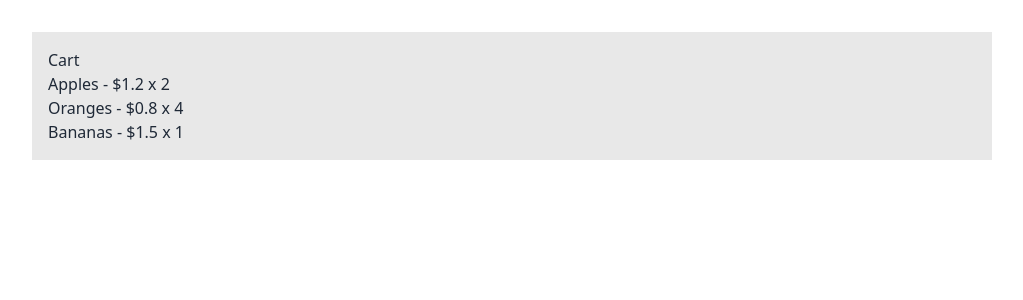
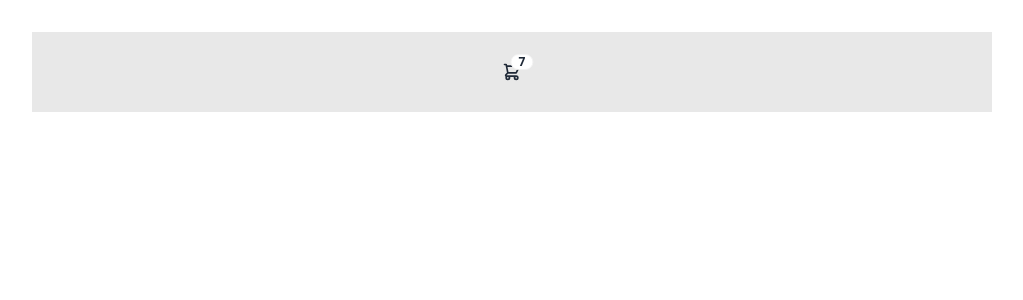
Before and after one commit to bartspreij/GroceryStore, a React (Vite) app in the folder frontend/: page / in a window 1280 px wide. Shown: the top 300 px of the page, without its empty margins (128-1151 px from the left). Built offline with nearby package versions, Linux system fonts and the light colour scheme.

Commit message:
Implemented cart in localStorage in the CartDropdown Navbar component

```diff
--- a/frontend/package.json
+++ b/frontend/package.json
@@ -13,6 +13,7 @@
     "axios": "^1.6.5",
     "react": "^18.2.0",
     "react-dom": "^18.2.0",
+    "react-icons": "^5.0.1",
     "react-router-dom": "^6.21.1"
   },
   "devDependencies": {
--- a/frontend/src/App.tsx
+++ b/frontend/src/App.tsx
@@ -1,7 +1,11 @@
-import Cart from './components/ShoppingCart';
+import CartDropdown from './components/cart/CartDropdown';
 
 const App = () => {
-    return <Cart />;
+    return (
+        <div>
+            <CartDropdown />
+        </div>
+    );
 };
 
 export default App;
--- a/frontend/src/api/cart.api.ts
+++ b/frontend/src/api/cart.api.ts
@@ -1,4 +1,4 @@
-import Cart from '../domain/cart';
+import Cart, { dummyCart } from '../domain/cart';
 import { CartProduct } from '../domain/cart-product';
 
 const CART_KEY = 'groceryCart';
@@ -6,27 +6,26 @@ const CART_KEY = 'groceryCart';
 let cart: Cart | undefined;
 
 export const getCart = (): Cart => {
-    if (!cart) {
-        cart = new Cart();
-        // add localstorage items to cart
+    const storedCart = localStorage.getItem(CART_KEY);
 
-        const storedCart = localStorage.getItem(CART_KEY);
-        return storedCart ? JSON.parse(storedCart) : [];
+    if (!storedCart) {
+        localStorage.setItem(CART_KEY, JSON.stringify(dummyCart));
+        return dummyCart;
     }
 
-    return cart;
+    return JSON.parse(storedCart);
 };
 
 export const saveCart = (): void => {
     localStorage.setItem(CART_KEY, JSON.stringify(cart));
 };
 
-export const addToCart = (newItem: CartProduct): void => {
+export const addProductToCart = (newItem: CartProduct): void => {
     cart = getCart();
     const existingItem = cart.products.find((item) => item.id === newItem.id);
 
     if (existingItem) {
-        existingItem.quantity += newItem.quantity;
+        existingItem.quantity += 1;
     } else {
         cart.products.push(newItem);
     }
@@ -34,18 +33,43 @@ export const addToCart = (newItem: CartProduct): void => {
     saveCart();
 };
 
-export const removeFromCart = (productToRemove: CartProduct): void => {
+export const removeProductFromCart = (itemToRemove: CartProduct): void => {
     cart = getCart();
     const itemIndex = cart.products.findIndex(
-        (item) => item.id === productToRemove.id
+        (item) => item.id === itemToRemove.id
     );
 
-    if (itemIndex !== -1) {
-        cart.products[itemIndex].quantity -= 1;
+    if (itemIndex < 0) return;
 
-        if (cart.products[itemIndex].quantity < 1) {
-            cart.products.splice(itemIndex, 1);
-        }
-        saveCart();
+    cart.products[itemIndex].quantity -= 1;
+
+    if (cart.products[itemIndex].quantity < 1) {
+        cart.products.splice(itemIndex, 1);
     }
+
+    saveCart();
 };
+
+export const deleteProductFromCart = (itemToDelete: CartProduct): void => {
+    cart = getCart();
+    const itemIndex = cart.products.findIndex(
+        (item) => item.id === itemToDelete.id
+    );
+
+    cart.products.splice(itemIndex, 1);
+    saveCart();
+};
+
+// Calculate total quantity and subtotal
+export const getTotalQuantity = (): number => {
+    cart = getCart();
+    return cart.products.reduce((total, item) => total + item.quantity, 0);
+};
+
+export const getSubtotal = (): number => {
+    cart = getCart();
+    return cart.products.reduce(
+        (total, item) => total + item.price * item.quantity,
+        0
+    );
+};
--- a/frontend/src/components/Product.tsx
+++ b/frontend/src/components/Products.tsx
@@ -61,4 +61,4 @@ const Products = () => {
     );
 };
 
-export default Product;
+export default Products;
--- a/frontend/src/components/ShoppingCart.tsx
+++ /dev/null
@@ -1,32 +0,0 @@
-import React, { useState, useEffect } from 'react';
-import { CartProduct, sampleProducts } from '../domain/cart-product';
-import { getCart, addToCart } from '../api/cart.api';
-
-const ShoppingCart: React.FC = () => {
-    const [cartProduct, setCartProduct] =
-        useState<Cart>(sampleProducts);
-
-    // useEffect(() => {
-    //     setCartProduct(getCart());
-    // }, []);
-
-    const handleAddToCart = (item: CartProduct) => {
-        addToCart(item);
-        setCartProduct(getCart());
-    };
-
-    return (
-        <div className="flex content-center flex-col">
-            <h2>Cart</h2>
-            {cartProduct.map((item) => (
-                <div key={item.id}>
-                    <p>
-                        {item.name} - ${item.price} x {item.quantity}
-                    </p>
-                </div>
-            ))}
-        </div>
-    );
-};
-
-export default ShoppingCart;
--- /dev/null
+++ b/frontend/src/components/cart/CartButtons.tsx
@@ -0,0 +1,56 @@
+import React from 'react';
+import { FaMinus, FaPlus, FaTrashCan } from 'react-icons/fa6';
+import { CartProduct } from '../../domain/cart-product';
+
+interface CartButtonProps {
+    item: CartProduct;
+    onAdd: (item: CartProduct) => void;
+    onRemove: (item: CartProduct) => void;
+    onDelete: (item: CartProduct) => void;
+}
+
+const CartButtons: React.FC<CartButtonProps> = ({
+    item,
+    onAdd,
+    onRemove,
+    onDelete,
+}) => {
+    return (
+        <>
+            <button
+                onClick={() => onDelete(item)}
+                type="button"
+                className="btn btn-xs btn-error"
+            >
+                <FaTrashCan />
+            </button>
+            <button
+                onClick={() => onRemove(item)}
+                type="button"
+                className="btn btn-xs btn-circle"
+            >
+                <FaMinus />
+            </button>
+            <input
+                className="input input-xs input-primary w-12 caret-transparent text-center focus:outline-none focus:ring-0"
+                type="number"
+                aria-label="Change product value"
+                pattern="[0-9]{1,2}"
+                max="99"
+                aria-disabled="false"
+                autoComplete="off"
+                value={item.quantity}
+                readOnly
+            />
+            <button
+                onClick={() => onAdd(item)}
+                type="button"
+                className="btn btn-xs btn-circle"
+            >
+                <FaPlus />
+            </button>
+        </>
+    );
+};
+
+export default CartButtons;
--- /dev/null
+++ b/frontend/src/components/cart/CartDropdown.tsx
@@ -0,0 +1,39 @@
+import ShoppingCart from './ShoppingCart';
+import { getTotalQuantity } from '../../api/cart.api';
+
+const CartDropdown = () => {
+    return (
+        <div className="flex justify-center align-center">
+            <div className="dropdown dropdown-end">
+                <div
+                    tabIndex={0}
+                    role="button"
+                    className="btn btn-ghost btn-circle"
+                >
+                    <div className="indicator">
+                        <svg
+                            xmlns="http://www.w3.org/2000/svg"
+                            className="h-5 w-5"
+                            fill="none"
+                            viewBox="0 0 24 24"
+                            stroke="currentColor"
+                        >
+                            <path
+                                strokeLinecap="round"
+                                strokeLinejoin="round"
+                                strokeWidth="2"
+                                d="M3 3h2l.4 2M7 13h10l4-8H5.4M7 13L5.4 5M7 13l-2.293 2.293c-.63.63-.184 1.707.707 1.707H17m0 0a2 2 0 100 4 2 2 0 000-4zm-8 2a2 2 0 11-4 0 2 2 0 014 0z"
+                            />
+                        </svg>
+                        <span className="badge badge-sm indicator-item">
+                            {getTotalQuantity()}
+                        </span>
+                    </div>
+                </div>
+                <ShoppingCart />
+            </div>
+        </div>
+    );
+};
+
+export default CartDropdown;
--- /dev/null
+++ b/frontend/src/components/cart/ShoppingCart.tsx
@@ -0,0 +1,72 @@
+import { useEffect, useState } from 'react';
+import { CartProduct } from '../../domain/cart-product';
+import {
+    getCart,
+    addProductToCart,
+    removeProductFromCart,
+    deleteProductFromCart,
+    getSubtotal,
+    getTotalQuantity,
+} from '../../api/cart.api';
+import CartButtons from './CartButtons';
+import Cart from '../../domain/cart';
+
+const ShoppingCart = () => {
+    const [cart, setCart] = useState<Cart>(new Cart());
+
+    useEffect(() => {
+        setCart(getCart());
+    }, []);
+
+    const handleAddToCart = (item: CartProduct) => {
+        addProductToCart(item);
+        setCart(getCart());
+    };
+
+    const handleRemoveFromCart = (item: CartProduct) => {
+        removeProductFromCart(item);
+        setCart(getCart());
+    };
+
+    const handleDeleteFromCart = (item: CartProduct) => {
+        deleteProductFromCart(item);
+        setCart(getCart());
+    };
+
+    return (
+        <div className="mt-3 z-[1] card card-compact dropdown-content w-52 bg-base-100 shadow">
+            <div className="card-body">
+                {cart.products.map((item) => (
+                    <div
+                        key={item.id}
+                        className="flex items-center justify-between mb-2"
+                    >
+                        <span className="mr-2">
+                            {item.name} €
+                            {(item.quantity * item.price).toFixed(2)}
+                        </span>
+                        <CartButtons
+                            item={item}
+                            onAdd={handleAddToCart}
+                            onRemove={handleRemoveFromCart}
+                            onDelete={handleDeleteFromCart}
+                        />
+                    </div>
+                ))}
+                <span className="font-bold text-lg">
+                    {getTotalQuantity()} Items
+                </span>
+                <span className="text-info">
+                    Subtotal: €{getSubtotal().toFixed(2)}
+                </span>
+                <div className="card-actions">
+                    <button type="button" className="btn btn-primary btn-block">
+                        Checkout
+                    </button>
+                </div>
+            </div>
+        </div>
+    );
+};
+
+export default ShoppingCart;
--- a/frontend/src/domain/cart-product.ts
+++ b/frontend/src/domain/cart-product.ts
@@ -3,30 +3,3 @@ import { Product } from './product';
 export interface CartProduct extends Product {
     quantity: number;
 }
-
-export const sampleProducts: CartProduct[] = [
-    {
-        id: 1,
-        name: 'Apples',
-        imageUrl: 'https://example.com/apples.jpg',
-        price: 1.2,
-        tags: [], // Assuming tags are an array of Tag objects
-        quantity: 2,
-    },
-    {
-        id: 2,
-        name: 'Oranges',
-        imageUrl: 'https://example.com/oranges.jpg',
-        price: 0.8,
-        tags: [],
-        quantity: 4,
-    },
-    {
-        id: 3,
-        name: 'Bananas',
-        imageUrl: 'https://example.com/bananas.jpg',
-        price: 1.5,
-        tags: [],
-        quantity: 1,
-    },
-];
--- a/frontend/src/domain/cart.ts
+++ b/frontend/src/domain/cart.ts
@@ -5,3 +5,33 @@ export default class Cart {
 
     public products: CartProduct[] = [];
 }
+
+export const dummyCart: Cart = {
+    id: 1,
+    products: [
+        {
+            id: 1,
+            name: 'Apple',
+            imageUrl: 'https://example.com/apples.jpg',
+            price: 1.2,
+            tags: [],
+            quantity: 2,
+        },
+        {
+            id: 2,
+            name: 'Orange',
+            imageUrl: 'https://example.com/oranges.jpg',
+            price: 0.8,
+            tags: [],
+            quantity: 4,
+        },
+        {
+            id: 3,
+            name: 'Banana',
+            imageUrl: 'https://example.com/bananas.jpg',
+            price: 1.5,
+            tags: [],
+            quantity: 1,
+        },
+    ],
+};
```
Also changed, not shown: 2 other files (tests, documents, lock files or other folders).
